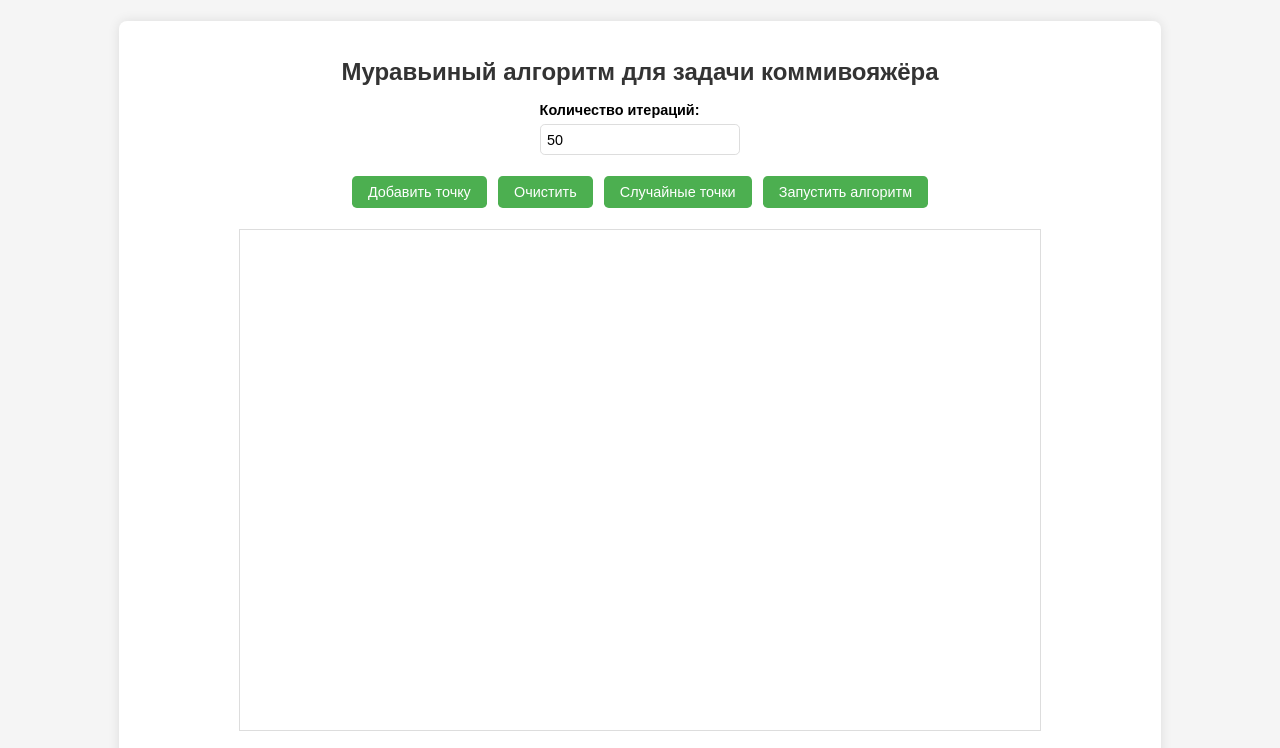
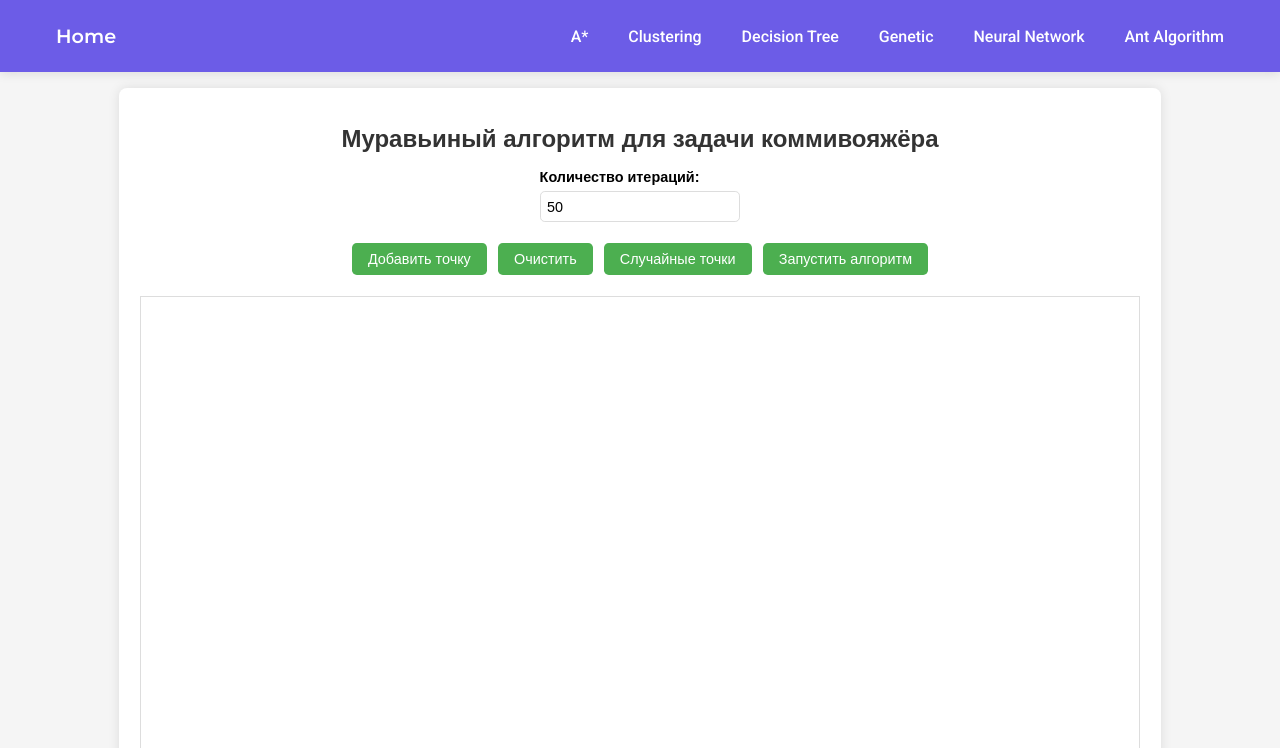
Before and after one commit to va2892/WebAlgorithms, a plain HTML site: page The Ant algorithm/index.html in a window 1280 px wide. Shown: the top 748 px of the page. Drawn offline with Linux system fonts and the light colour scheme.

Commit message:
added navigation system

```diff
--- a/The Ant algorithm/index.html
+++ b/The Ant algorithm/index.html
@@ -4,9 +4,25 @@
     <meta charset="UTF-8">
     <meta name="viewport" content="width=device-width, initial-scale=1.0">
     <title>Муравьиный алгоритм для задачи коммивояжёра</title>
+    <link href="https://fonts.googleapis.com/css2?family=Montserrat:wght@400;600&family=Roboto:wght@300;500&display=swap" rel="stylesheet">
     <link rel="stylesheet" href="styles.css">
 </head>
 <body>
+
+    <nav class="algorithm-nav">
+        <div class="nav-container">
+            <a href="../index.html" class="nav-home">Home</a>
+            <div class="nav-algorithms">
+                <a href="../algorithm_A/index.html" class="nav-link">A*</a>
+                <a href="../clustering/index.html" class="nav-link">Сlustering</a>
+                <a href="../Decision tree/index.html" class="nav-link">Decision Tree</a>
+                <a href="../genetic_algorithm/index.html" class="nav-link">Genetic</a>
+                <a href="../neural_network/index.html" class="nav-link">Neural Network</a>
+                <a href="../The Ant algorithm/index.html" class="nav-link">Ant Algorithm</a>
+            </div>
+        </div>
+    </nav>
+
     <div class="container">
         <h1>Муравьиный алгоритм для задачи коммивояжёра</h1>
 
--- a/The Ant algorithm/styles.css
+++ b/The Ant algorithm/styles.css
@@ -1,12 +1,60 @@
-:root {
-    font-size: 16px;
-}
-
 body {
     font-family: Arial, sans-serif;
     margin: 0;
-    padding: 1.3rem;
+    padding: 0;
     background-color: #f5f5f5;
+}
+
+.algorithm-nav {
+    background-color: #6c5ce7;
+    padding: 1rem 0;
+    box-shadow: 0 2px 10px rgba(0,0,0,0.1);
+    overflow-x: auto;
+    margin-bottom: 1rem;
+}
+
+.nav-container {
+    max-width: 1200px;
+    margin: 0 auto;
+    padding: 0 2rem;
+    display: flex;
+    justify-content: space-between;
+    align-items: center;
+}
+
+.nav-home {
+    color: white;
+    text-decoration: none;
+    font-weight: 600;
+    font-size: 1.2rem;
+    font-family: 'Montserrat', sans-serif;
+    padding: 0.5rem 1rem;
+    border-radius: 4px;
+    transition: background-color 0.3s;
+}
+
+.nav-home:hover {
+    background-color: rgba(255,255,255,0.2);
+}
+
+.nav-algorithms {
+    display: flex;
+    gap: 0.5rem;
+}
+
+.nav-link {
+    color: white;
+    text-decoration: none;
+    padding: 0.5rem 1rem;
+    border-radius: 4px;
+    transition: background-color 0.3s;
+    font-family: 'Roboto', sans-serif;
+    font-weight: 500;
+    white-space: nowrap;
+}
+
+.nav-link:hover {
+    background-color: rgba(255,255,255,0.2);
 }
 
 .container {
@@ -31,6 +79,7 @@ h1 {
 }
 
 canvas {
+    width: 100%;
     border: 0.1rem solid #ddd;
     background-color: white;
     cursor: crosshair;
```
